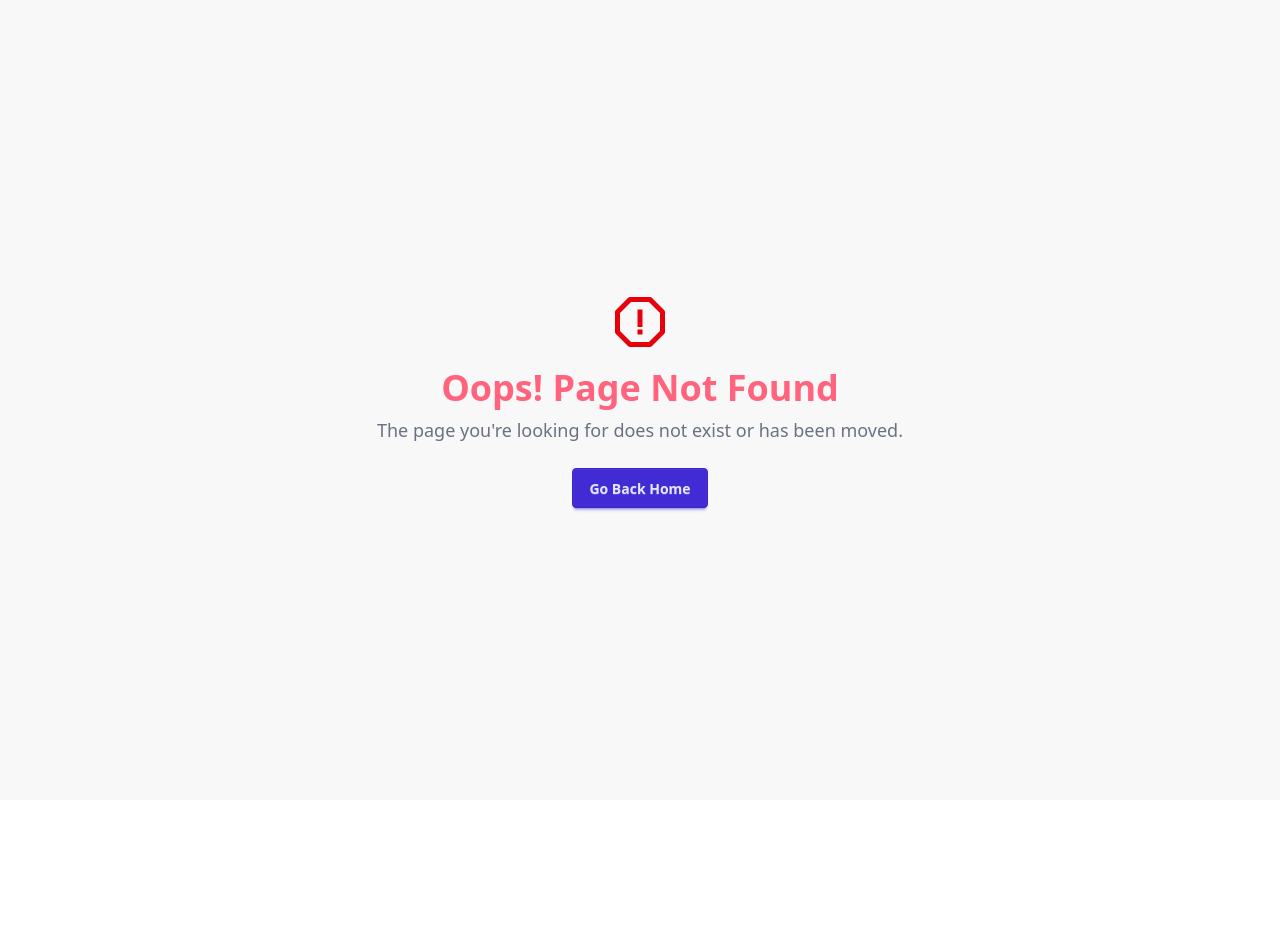
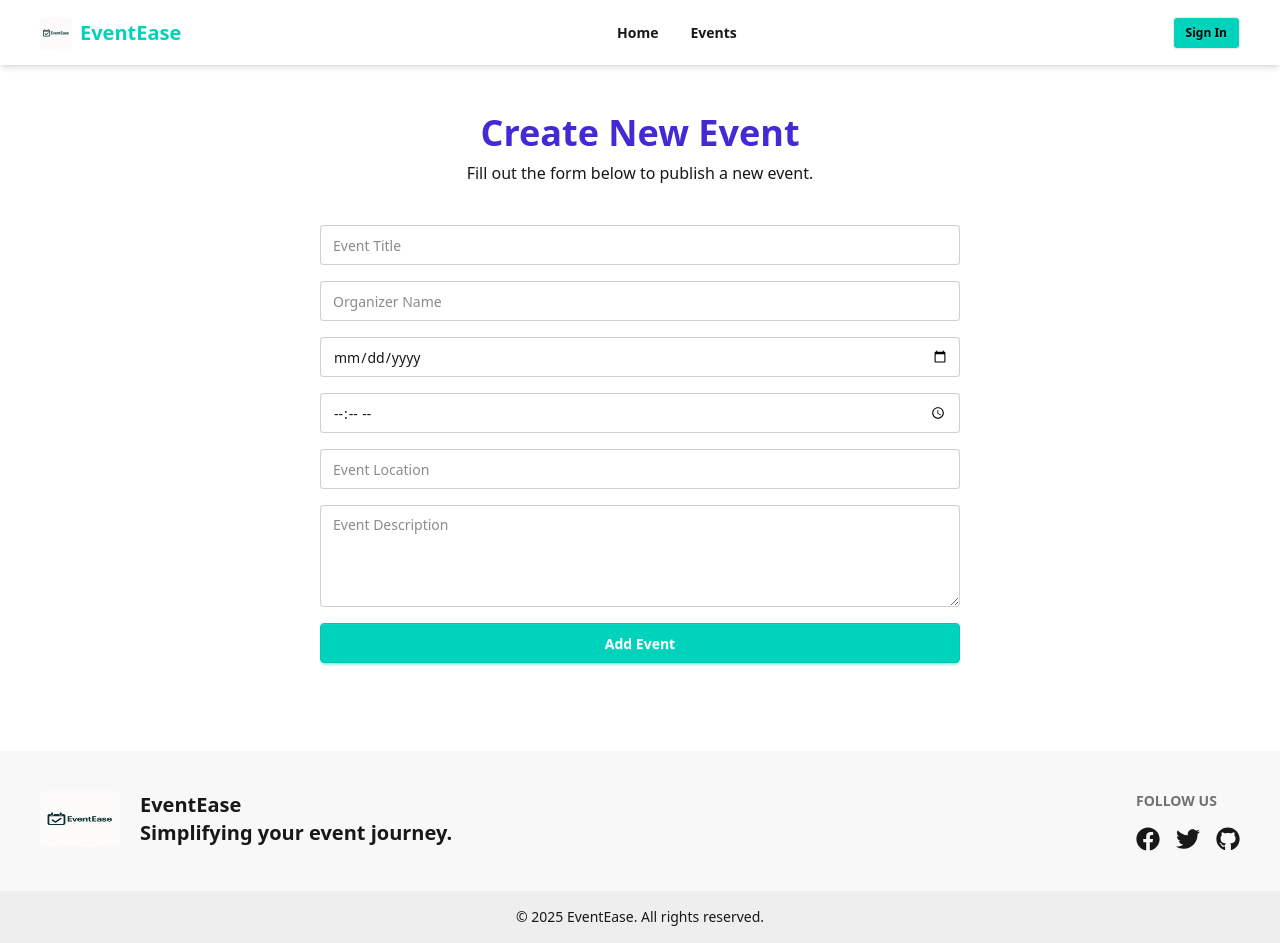
Before and after one commit to Sabuj-Chowdhury/Event-Management-Web-Application, a React (Vite) app in the folder client/: page /add-event in a window 1280 px wide. Before the commit this address had no page. Before the commit the page ends 800 px from the top, so only its background shows below. Built offline with nearby package versions, Linux system fonts and the light colour scheme.

Commit message:
add event page

```diff
--- /dev/null
+++ b/client/src/pages/AddEvent.jsx
@@ -0,0 +1,107 @@
+import { useState } from "react";
+import toast from "react-hot-toast";
+
+import axios from "axios";
+import SectionTitle from "../components/SectionTitle";
+import { useNavigate } from "react-router";
+
+const AddEvent = () => {
+  const navigate = useNavigate();
+  const [formData, setFormData] = useState({
+    title: "",
+    name: "",
+    date: "",
+    time: "",
+    location: "",
+    description: "",
+  });
+
+  const handleChange = (e) => {
+    setFormData((prev) => ({
+      ...prev,
+      [e.target.name]: e.target.value,
+    }));
+  };
+
+  const handleSubmit = async (e) => {
+    e.preventDefault();
+
+    try {
+      await axios.post("/events", formData);
+      toast.success("Event created successfully!");
+      navigate("/events");
+    } catch (err) {
+      toast.error(err.response?.data?.error || "Failed to create event.");
+    }
+  };
+
+  return (
+    <section className="max-w-2xl mx-auto px-4 py-12">
+      <SectionTitle
+        title="Create New Event"
+        subtitle="Fill out the form below to publish a new event."
+      />
+
+      <form onSubmit={handleSubmit} className="space-y-4">
+        <input
+          type="text"
+          name="title"
+          placeholder="Event Title"
+          value={formData.title}
+          onChange={handleChange}
+          required
+          className="input input-bordered w-full"
+        />
+        <input
+          type="text"
+          name="name"
+          placeholder="Organizer Name"
+          value={formData.name}
+          onChange={handleChange}
+          required
+          className="input input-bordered w-full"
+        />
+        <input
+          type="date"
+          name="date"
+          value={formData.date}
+          onChange={handleChange}
+          required
+          className="input input-bordered w-full"
+        />
+        <input
+          type="time"
+          name="time"
+          value={formData.time}
+          onChange={handleChange}
+          required
+          className="input input-bordered w-full"
+        />
+        <input
+          type="text"
+          name="location"
+          placeholder="Event Location"
+          value={formData.location}
+          onChange={handleChange}
+          required
+          className="input input-bordered w-full"
+        />
+        <textarea
+          name="description"
+          placeholder="Event Description"
+          value={formData.description}
+          onChange={handleChange}
+          required
+          className="textarea textarea-bordered w-full"
+          rows={4}
+        />
+
+        <button type="submit" className="btn btn-accent w-full text-white">
+          Add Event
+        </button>
+      </form>
+    </section>
+  );
+};
+
+export default AddEvent;
--- a/client/src/routes/Routes.jsx
+++ b/client/src/routes/Routes.jsx
@@ -5,6 +5,7 @@ import HomePage from "../pages/HomePage";
 import Events from "../pages/Events";
 import Login from "../pages/Login";
 import Register from "../pages/Register";
+import AddEvent from "../pages/AddEvent";
 
 const router = createBrowserRouter([
   {
@@ -32,6 +33,10 @@ const router = createBrowserRouter([
         path: "/register",
         element: <Register />,
       },
+      {
+        path: "/add-event",
+        element: <AddEvent />,
+      },
     ],
   },
 ]);
```
